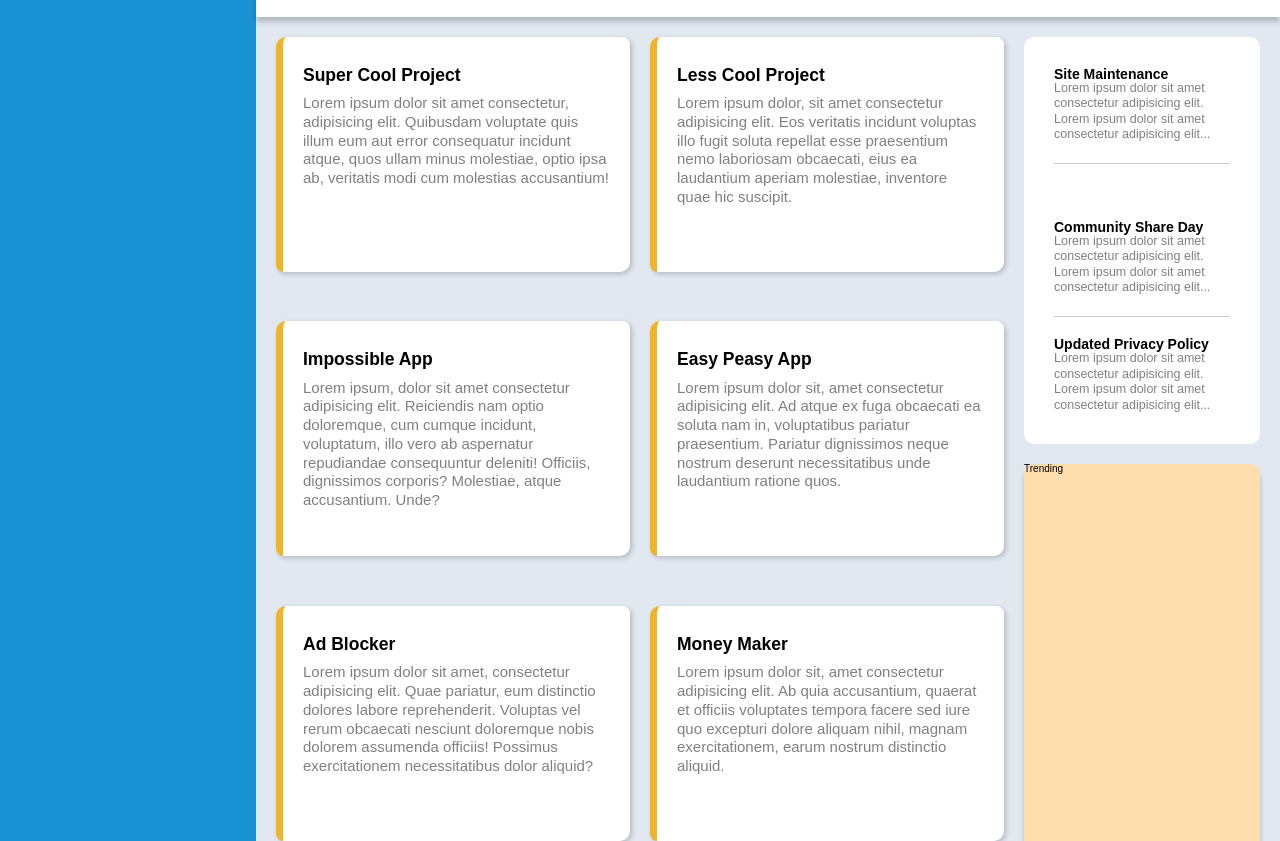
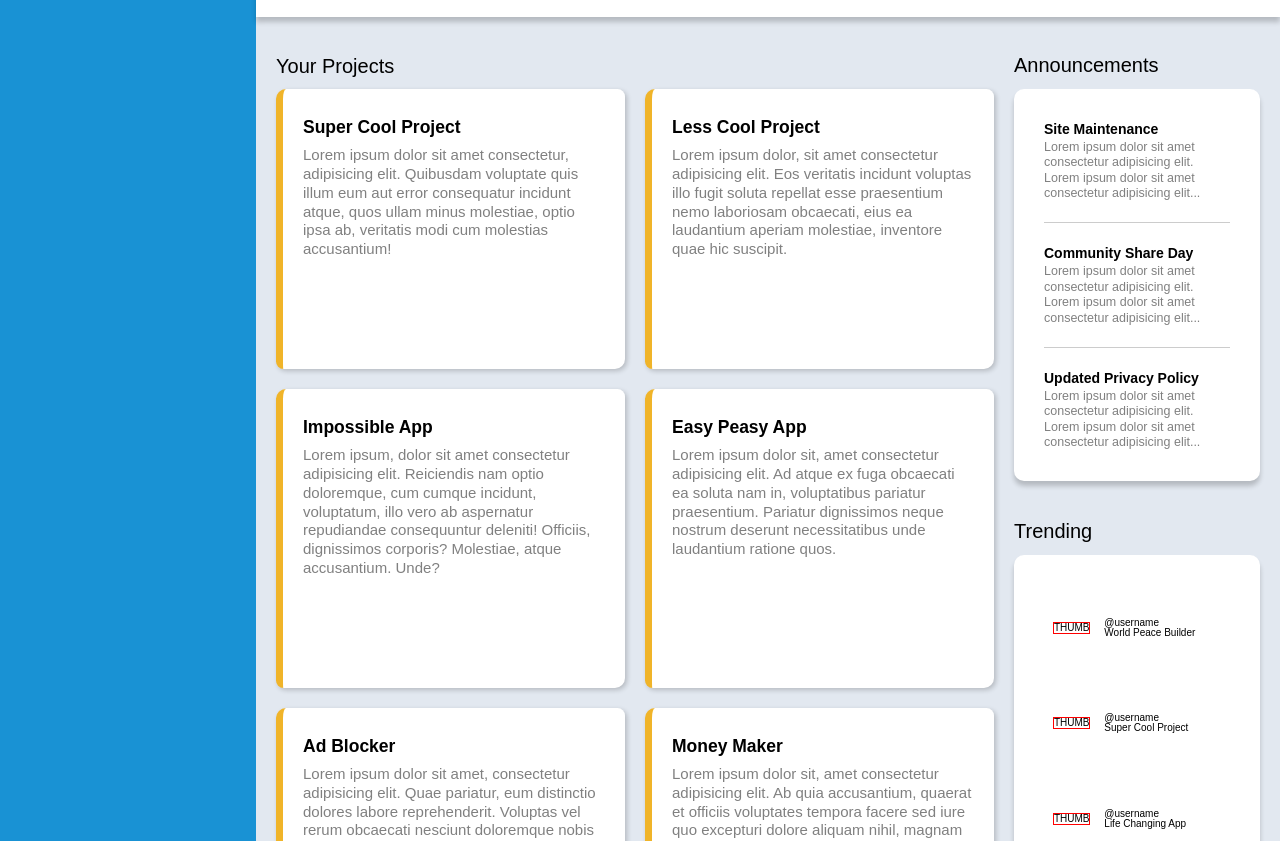
Before and after one commit to tjohnson009/top, a plain HTML site: page admin-dashboard/index.html in a window 1280 px wide. Shown: the part 111-952 px from the top of the page. Drawn offline with Linux system fonts and the light colour scheme.

Commit message:
Continue styling main page

```diff
--- a/admin-dashboard/index.html
+++ b/admin-dashboard/index.html
@@ -1,18 +1,20 @@
 <!DOCTYPE html>
 <html lang="en">
+
 <head>
     <meta charset="UTF-8">
     <meta name="viewport" content="width=device-width, initial-scale=1.0">
     <link rel="stylesheet" href="./style.css">
     <title>TOP Admin Dashboard</title>
 </head>
+
 <body>
     <div class="container">
         <div class="header">
             <div class="topline">
                 <!-- <div class="search-bar"> -->
-                    Logo
-                    <input type="text" class="search">
+                Logo
+                <input type="text" class="search">
                 <!-- </div> -->
                 <div class="nameplate">
                     BELL LOGO Tim Johnson
@@ -33,6 +35,7 @@
                 </div>
             </div>
         </div>
+
         <div class="sidebar">
             <div class="dashboard">
                 Dashboard
@@ -51,28 +54,104 @@
                 <p class="link">Privacy</p>
             </div>
         </div>
+
         <div class="projects">
             <div class="project-cards">
-                <div class="card"><h4>Super Cool Project</h4><br><p>Lorem ipsum dolor sit amet consectetur, adipisicing elit. Quibusdam voluptate quis illum eum aut error consequatur incidunt atque, quos ullam minus molestiae, optio ipsa ab, veritatis modi cum molestias accusantium!</p></div>
-                <div class="card"><h4>Less Cool Project</h4><br><p>Lorem ipsum dolor, sit amet consectetur adipisicing elit. Eos veritatis incidunt voluptas illo fugit soluta repellat esse praesentium nemo laboriosam obcaecati, eius ea laudantium aperiam molestiae, inventore quae hic suscipit.</p></div>
-                <div class="card"><h4>Impossible App</h4><br><p>Lorem ipsum, dolor sit amet consectetur adipisicing elit. Reiciendis nam optio doloremque, cum cumque incidunt, voluptatum, illo vero ab aspernatur repudiandae consequuntur deleniti! Officiis, dignissimos corporis? Molestiae, atque accusantium. Unde?</p></div>
-                <div class="card"><h4>Easy Peasy App</h4><br><p>Lorem ipsum dolor sit, amet consectetur adipisicing elit. Ad atque ex fuga obcaecati ea soluta nam in, voluptatibus pariatur praesentium. Pariatur dignissimos neque nostrum deserunt necessitatibus unde laudantium ratione quos.</p></div>
-                <div class="card"><h4>Ad Blocker</h4><br><p>Lorem ipsum dolor sit amet, consectetur adipisicing elit. Quae pariatur, eum distinctio dolores labore reprehenderit. Voluptas vel rerum obcaecati nesciunt doloremque nobis dolorem assumenda officiis! Possimus exercitationem necessitatibus dolor aliquid?</p></div>
-                <div class="card"><h4>Money Maker</h4><br><p>Lorem ipsum dolor sit, amet consectetur adipisicing elit. Ab quia accusantium, quaerat et officiis voluptates tempora facere sed iure quo excepturi dolore aliquam nihil, magnam exercitationem, earum nostrum distinctio aliquid.</p></div>
+                <h1 class="project-title">Your Projects</h1>
+                <div class="cards">
+                    <div class="card">
+                        <h4>Super Cool Project</h4><br>
+                        <p>Lorem ipsum dolor sit amet consectetur, adipisicing elit. Quibusdam voluptate quis illum eum
+                            aut
+                            error consequatur incidunt atque, quos ullam minus molestiae, optio ipsa ab, veritatis modi
+                            cum
+                            molestias accusantium!</p>
+                    </div>
+                    <div class="card">
+                        <h4>Less Cool Project</h4><br>
+                        <p>Lorem ipsum dolor, sit amet consectetur adipisicing elit. Eos veritatis incidunt voluptas
+                            illo
+                            fugit soluta repellat esse praesentium nemo laboriosam obcaecati, eius ea laudantium aperiam
+                            molestiae, inventore quae hic suscipit.</p>
+                    </div>
+                    <div class="card">
+                        <h4>Impossible App</h4><br>
+                        <p>Lorem ipsum, dolor sit amet consectetur adipisicing elit. Reiciendis nam optio doloremque,
+                            cum
+                            cumque incidunt, voluptatum, illo vero ab aspernatur repudiandae consequuntur deleniti!
+                            Officiis, dignissimos corporis? Molestiae, atque accusantium. Unde?</p>
+                    </div>
+                    <div class="card">
+                        <h4>Easy Peasy App</h4><br>
+                        <p>Lorem ipsum dolor sit, amet consectetur adipisicing elit. Ad atque ex fuga obcaecati ea
+                            soluta
+                            nam in, voluptatibus pariatur praesentium. Pariatur dignissimos neque nostrum deserunt
+                            necessitatibus unde laudantium ratione quos.</p>
+                    </div>
+                    <div class="card">
+                        <h4>Ad Blocker</h4><br>
+                        <p>Lorem ipsum dolor sit amet, consectetur adipisicing elit. Quae pariatur, eum distinctio
+                            dolores
+                            labore reprehenderit. Voluptas vel rerum obcaecati nesciunt doloremque nobis dolorem
+                            assumenda
+                            officiis! Possimus exercitationem necessitatibus dolor aliquid?</p>
+                    </div>
+                    <div class="card">
+                        <h4>Money Maker</h4><br>
+                        <p>Lorem ipsum dolor sit, amet consectetur adipisicing elit. Ab quia accusantium, quaerat et
+                            officiis voluptates tempora facere sed iure quo excepturi dolore aliquam nihil, magnam
+                            exercitationem, earum nostrum distinctio aliquid.</p>
+                    </div>
+                </div>
             </div>
+
             <div class="extras">
+                <h1 class="announcement-title">Announcements</h1>
                 <div class="announcements">
-                    <div class="announcement"><h5>Site Maintenance</h5><p>Lorem ipsum dolor sit amet consectetur adipisicing elit. Lorem ipsum dolor sit amet consectetur adipisicing elit...</p></div>
-                   <hr />
-                    <div class="announcement"><h5>Community Share Day</h5><p>Lorem ipsum dolor sit amet consectetur adipisicing elit. Lorem ipsum dolor sit amet consectetur adipisicing elit...</p></div>
-                   <hr />
-                    <div class="announcement"><h5>Updated Privacy Policy</h5><p>Lorem ipsum dolor sit amet consectetur adipisicing elit. Lorem ipsum dolor sit amet consectetur adipisicing elit...</p></div>
+                    <div class="announcement">
+                        <h5>Site Maintenance</h5>
+                        <p>Lorem ipsum dolor sit amet consectetur adipisicing elit. Lorem ipsum dolor sit amet
+                            consectetur adipisicing elit...</p>
+                    </div>
+                    <hr />
+                    <div class="announcement">
+                        <h5>Community Share Day</h5>
+                        <p>Lorem ipsum dolor sit amet consectetur adipisicing elit. Lorem ipsum dolor sit amet
+                            consectetur adipisicing elit...</p>
+                    </div>
+                    <hr />
+                    <div class="announcement">
+                        <h5>Updated Privacy Policy</h5>
+                        <p>Lorem ipsum dolor sit amet consectetur adipisicing elit. Lorem ipsum dolor sit amet
+                            consectetur adipisicing elit...</p>
+                    </div>
                 </div>
+                <h1 class="trending-title">Trending</h1>
                 <div class="trending">
-                    Trending
+                    <div class="trend">
+                        <div>THUMB</div>
+                        <p class="username">@username</p>
+                        <p class="application">World Peace Builder</p>
+                    </div>
+                    <div class="trend">
+                        <div>THUMB</div>
+                        <p class="username">@username</p>
+                        <p class="application">Super Cool Project</p>
+                    </div>
+                    <div class="trend">
+                        <div>THUMB</div>
+                        <p class="username">@username</p>
+                        <p class="application">Life Changing App</p>
+                    </div>
+                    <div class="trend">
+                        <div>THUMB</div>
+                        <p class="username">@username</p>
+                        <p class="application">No Traffic Maker</p>
+                    </div>
                 </div>
             </div>
         </div>
     </div>
 </body>
+
 </html>
--- a/admin-dashboard/style.css
+++ b/admin-dashboard/style.css
@@ -77,7 +77,7 @@ table {
     h5 {
         font-size: 1.4rem;
         font-weight: 550;
-        letter-spacing: 112.75;
+        line-height: 1.5;
     }
     hr {
         border: none; /* Remove default border */
@@ -196,19 +196,45 @@ table {
     background-color: var(--basic-gray);
     display: grid;
     grid-template: 1fr / 3fr 1fr;
+    padding: 3rem 2rem;
+
+    h1 {
+        font-size: 2rem;
+        font-weight: 500;
+        margin: 0;
+    }
 
     .project-cards {
+        grid-column: 1/2;
         background-color: var(--basic-gray);
         display: grid;
-        grid-template-columns: repeat(auto-fit, minmax(30rem, 1fr));
+        grid-template-rows: .25fr 10fr;
+        /* grid-row: 1/1;  */
         /* column-gap: 2rem;  */
         gap: 2rem;
-        margin: 2rem;
+        /* margin-left: 2rem;  */
+        /* margin-bottom: 4rem; */
+        /* margin-top: 4rem;   */
+
+        .project-title {
+            grid-row: 1/2;
+            grid-column: 1/3;
+            align-self: end;
+            margin-bottom: -.75rem;
+        }
+
+        .cards {
+            display: grid;
+            grid-row: 2/3;
+            grid-template-columns: repeat(auto-fit, minmax(30rem, 1fr));
+            gap: 2rem;
+        }
 
         .card {
             /* margin: 2rem;  */
             background-color: white;
-            height: 17.5rem;
+            /* height: 17.5rem;  */
+            /* height: minmax(17.5rem, 1fr);  */
             /* width: 30rem;  */
             border-radius: 1rem .75rem;
             border-left: .75rem solid var(--yellow);
@@ -224,32 +250,82 @@ table {
     }
 
     .extras {
-        margin: 2rem 0;
-        margin-right: 2rem;
         grid-column: 2/3;
+        /* margin: 2rem 0; */
+        /* margin-right: 2rem;   */
+        /* grid-row: 1/1;  */
         display: grid;
-        grid-template: 1fr 1fr/ 1fr;
-        row-gap: 2rem;
+        /* grid-template-rows: 1fr 10fr;  */
+        grid-template: .25fr 10fr .25fr 10fr / 1fr;
+        /* row-gap: 2rem;  */
+        /* gap: 2rem;  */
+
+        .announcement-title {
+            grid-row: 1/2;
+            align-self: end;
+            margin-bottom: 1.35rem;
+            margin-top: .85rem;
+        }
 
         .announcements {
+            grid-row: 2/3;
             background-color: white;
             border-radius: 1rem 1rem;
             display: grid;
-            grid-template-rows: repeat(3, 1fr);
+            grid-template-rows: 1fr .1fr 1fr .1fr 1fr;
             padding: 3rem;
+            margin-bottom: 4rem;
+            box-shadow: var(--box-shadow);
 
-            .announcement p {
-                font-size: 1.25rem;
-                line-height: 1.25;
-                color: gray;
+            .announcement {
+                margin: 0;
+
+                p   {
+                    font-size: 1.25rem;
+                    line-height: 1.25;
+                    color: gray;
+                }
             }
         }
 
+        .trending-title {
+            grid-row: 3/4;
+            margin-bottom: 1.4rem;
+        }
+
         .trending {
-            background-color: navajowhite;
+            display: grid;
+            grid-template-rows: repeat(4, minmax(50px, 1fr));
+            grid-row: 4/5;
+            background-color: white;
             /* box-shadow: 0 4px 6px rgba(0, 0, 0, 0.8);  */
             box-shadow: var(--box-shadow);
             border-radius: 1rem 1rem;
+            padding: 2.5rem;
+
+            h1 {
+                grid-row: 2/3;
+            }
+
+            .trend {
+                display: grid;
+                grid-template-columns: 1fr 2fr;
+                grid-row: 1fr 1fr;
+
+                div {
+                    grid-row: 1/3;
+                    border: 1px solid red;
+                    place-self: center;
+                    /* margin: 0 auto;  */
+                }
+
+                .username {
+                    align-self: end;
+                }
+                .application {
+                    align-self: start;
+                }
+            }
         }
     }
 }
```
